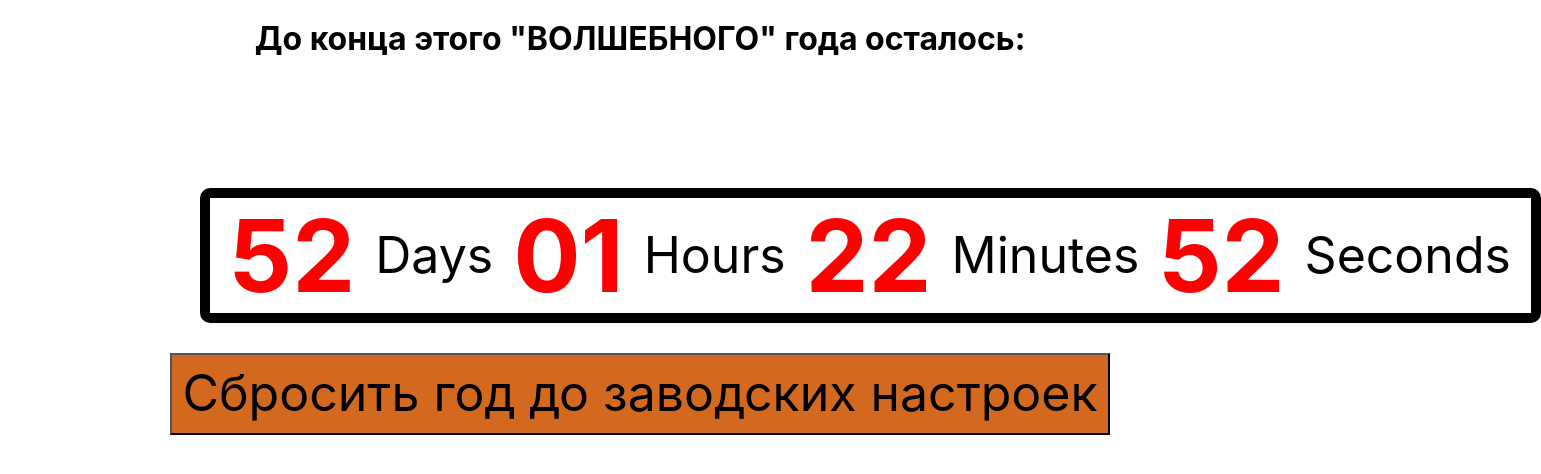
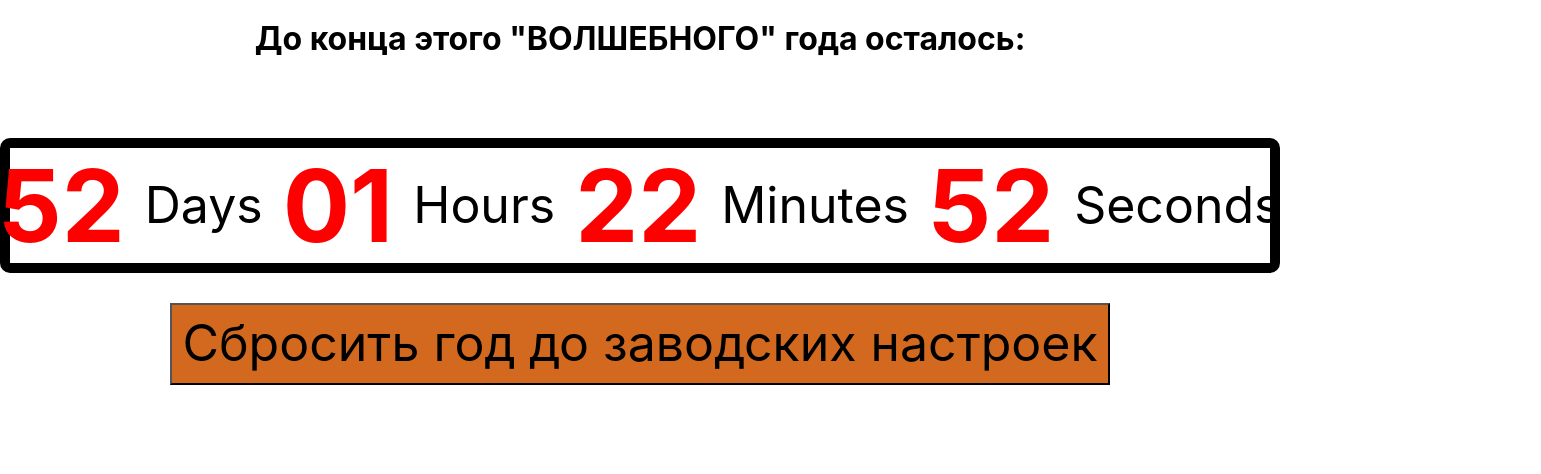
Before and after one commit to BelikSergey/goit-js-hw-11-timer, a plain HTML site: page index.html in a window 1280 px wide. Shown: the whole page, 1541 px wide, since content can reach past the window. Drawn offline with nearby package versions, Linux system fonts and the light colour scheme.

Commit message:
последний хтрих немного подправил css

```diff
--- a/styles.css
+++ b/styles.css
@@ -14,10 +14,14 @@ body {
     'Apple Color Emoji', 'Segoe UI Emoji', 'Segoe UI Symbol';
 }
 .timer {
-  display: inline-flex;
-  margin-left: 200px;
+  display: flex;
+  flex-wrap: nowrap;
+  /* align-items: center; */
+  /* text-align: center; */
+  justify-content: center;
+
   font-size: 50px;
-  margin-top: 50px;
+
   border: 10px solid black;
   border-radius: 10px;
   padding-right: 20px;
```
